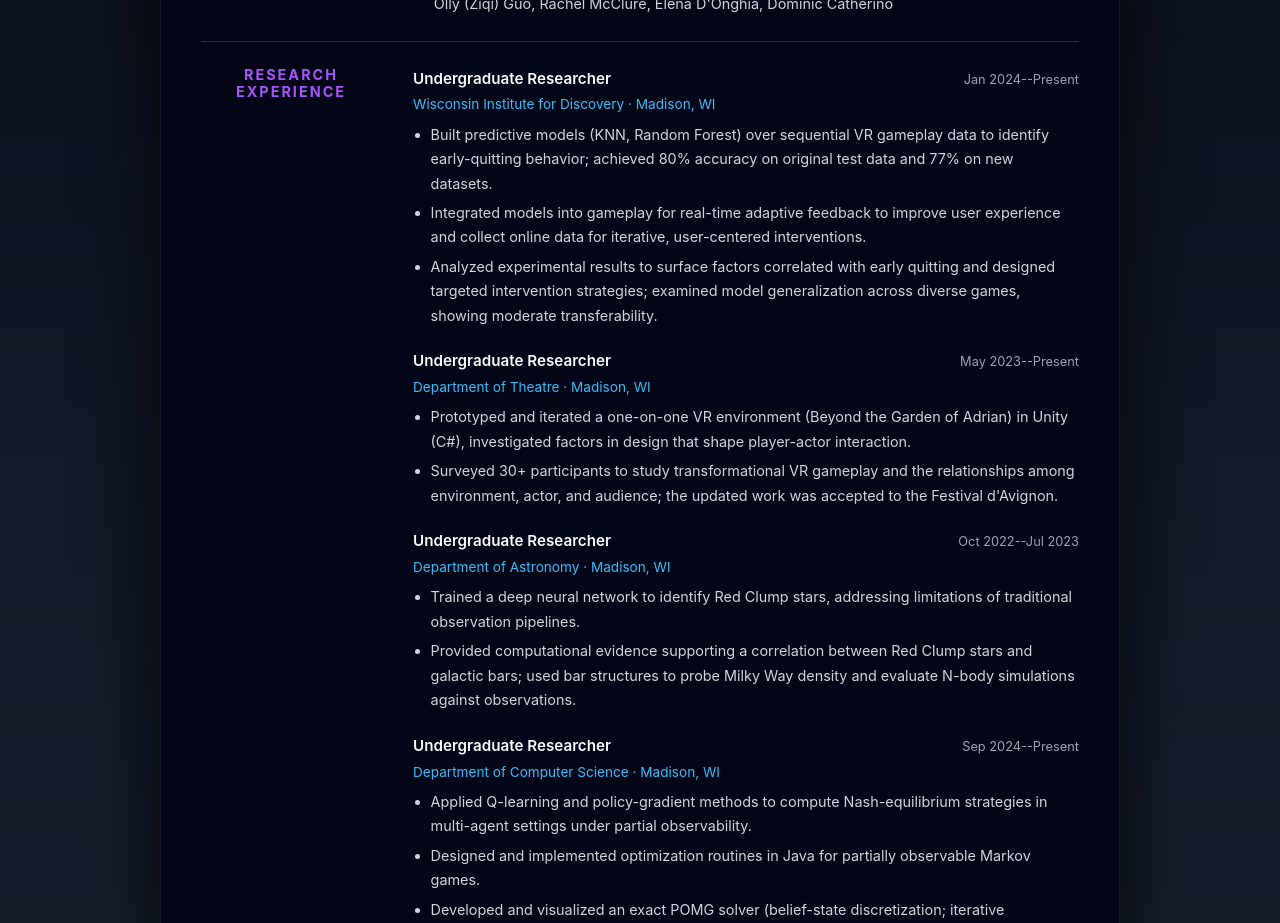
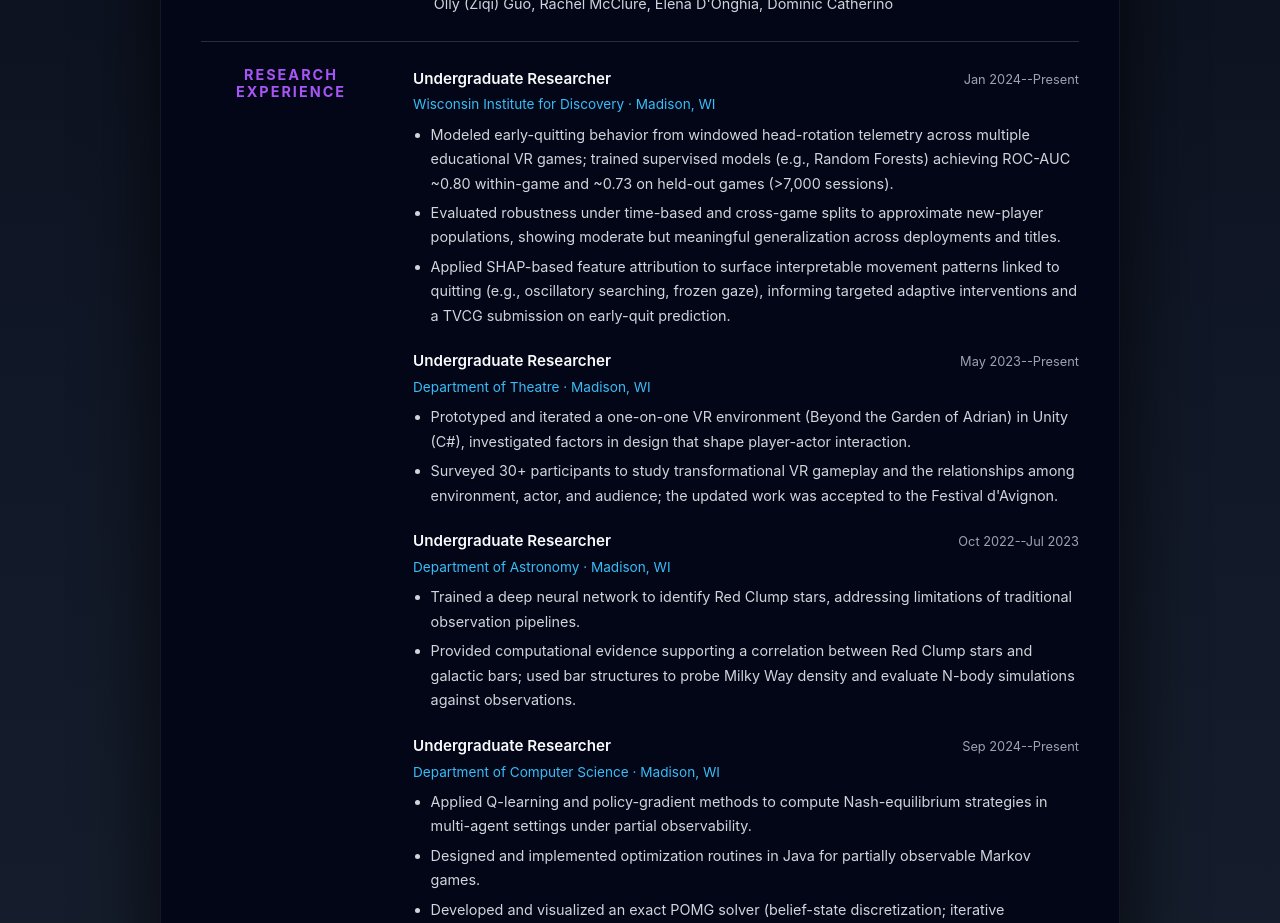
Before and after one commit to OllieII/portofolio, a React (Create React App) app in the folder frontend/portofolio/: page /portofolio/portofolio/cv in a window 1280 px wide. Shown: the part 980-1903 px from the top of the page. Built offline with nearby package versions, Linux system fonts and the light colour scheme; a web font is replaced by a local one.

Commit message:
edited cv section

```diff
--- a/frontend/portofolio/public/cv-data.json
+++ b/frontend/portofolio/public/cv-data.json
@@ -47,9 +47,9 @@
       "location": "Madison, WI",
       "duration": "Jan 2024--Present",
       "responsibilities": [
-        "Built predictive models (KNN, Random Forest) over sequential VR gameplay data to identify early-quitting behavior; achieved 80% accuracy on original test data and 77% on new datasets.",
-        "Integrated models into gameplay for real-time adaptive feedback to improve user experience and collect online data for iterative, user-centered interventions.",
-        "Analyzed experimental results to surface factors correlated with early quitting and designed targeted intervention strategies; examined model generalization across diverse games, showing moderate transferability."
+        "Modeled early-quitting behavior from windowed head-rotation telemetry across multiple educational VR games; trained supervised models (e.g., Random Forests) achieving ROC-AUC ~0.80 within-game and ~0.73 on held-out games (>7,000 sessions).",
+        "Evaluated robustness under time-based and cross-game splits to approximate new-player populations, showing moderate but meaningful generalization across deployments and titles.",
+        "Applied SHAP-based feature attribution to surface interpretable movement patterns linked to quitting (e.g., oscillatory searching, frozen gaze), informing targeted adaptive interventions and a TVCG submission on early-quit prediction."
       ]
     },
     {
--- a/frontend/portofolio/src/Components/CV/CV.js
+++ b/frontend/portofolio/src/Components/CV/CV.js
@@ -244,15 +244,6 @@ export function CV() {
     return <Container>Loading...</Container>;
   }
 
-  const handleDownload = () => {
-    const link = document.createElement('a');
-    link.href = `${process.env.PUBLIC_URL}/CV_Olly.pdf`;
-    link.download = 'CV_Olly.pdf';
-    document.body.appendChild(link);
-    link.click();
-    document.body.removeChild(link);
-  };
-
   return (
     <Container>
       <CVWrapper>
```
Also changed, not shown: 1 other file (tests, documents, lock files or other folders).
